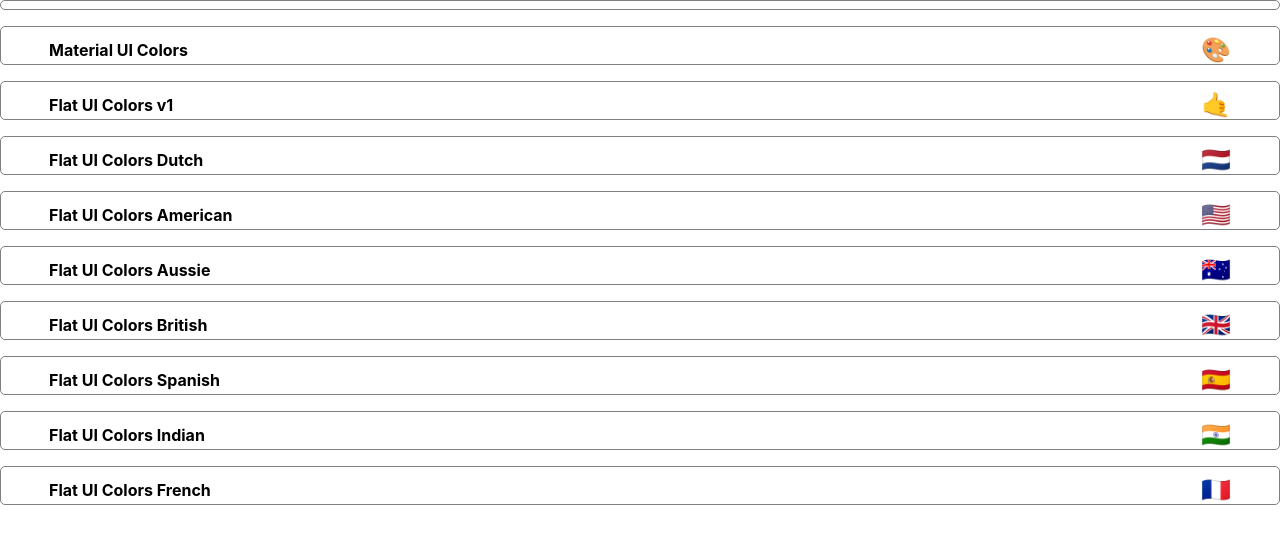
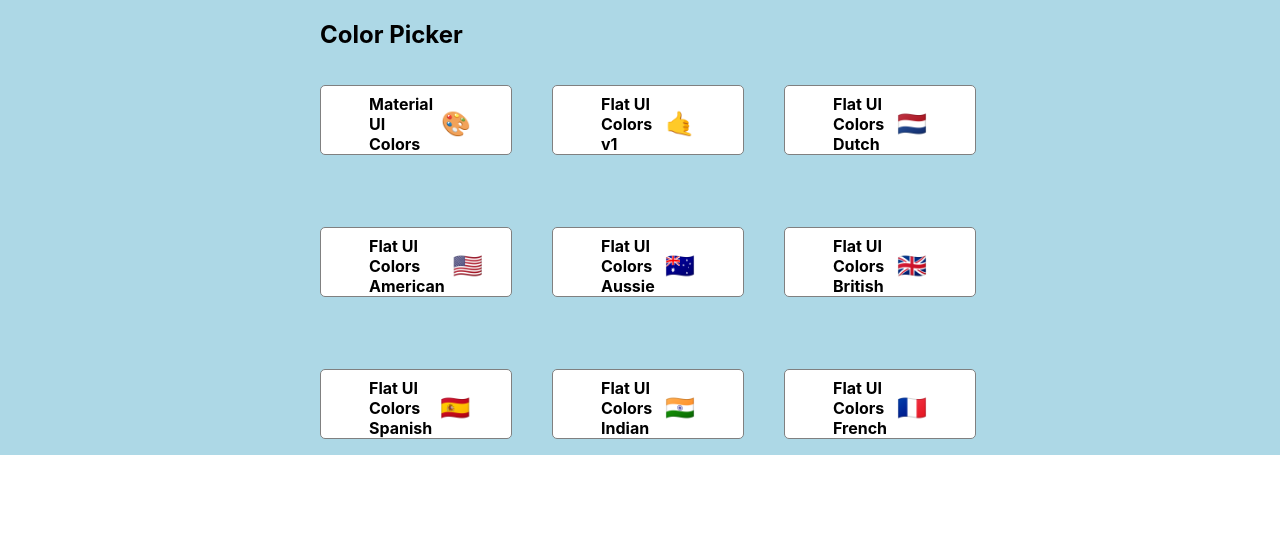
Before and after one commit to abonns/color-picker, a React (Create React App) app: page / in a window 1280 px wide. Shown: the top 544 px of the page. Built offline with nearby package versions, Linux system fonts and the light colour scheme.

Commit message:
Style PaletteList

```diff
--- a/src/PaletteList.js
+++ b/src/PaletteList.js
@@ -1,19 +1,60 @@
 import React, { Component } from "react";
 import { Link } from "react-router-dom";
 import MiniPalette from "./MiniPalette";
+import { withStyles } from "@material-ui/styles";
 
-export default class PaletteList extends Component {
+const styles = {
+  root: {
+    backgroundColor: "lightblue",
+    height: "100%",
+    display: "flex",
+    alignItems: "flex-start",
+    justifyContent: "center"
+  },
+
+  container: {
+    width: "50%",
+    display: "flex",
+    alignItems: "flex-start",
+    flexDirection: "column",
+    flexWrap: "wrap"
+  },
+  nav: {
+    display: "flex",
+    width: "100%",
+    justifyContent: "space-between",
+    color: "white"
+  },
+
+  palettes: {
+    boxSizing: "border-box ",
+    width: "100%",
+    display: "grid",
+    gridTemplateColumns: "repeat(3, 30%)",
+    gridGap: "2.5rem"
+  }
+};
+
+class PaletteList extends Component {
   render() {
-    const { palettes } = this.props;
+    const { palettes, classes } = this.props;
     return (
-      <div>
-        <MiniPalette />
-        {palettes.map(palette => (
-          <p>
-            <MiniPalette {...palette} />
-          </p>
-        ))}
+      <div className={classes.root}>
+        <div className={classes.container}>
+          <nav classNae={classes.nav}>
+            <h1>Color Picker</h1>
+          </nav>
+          <div className={classes.palettes}>
+            {palettes.map(palette => (
+              <p>
+                <MiniPalette {...palette} />
+              </p>
+            ))}
+          </div>
+        </div>
       </div>
     );
   }
 }
+
+export default withStyles(styles)(PaletteList);
```
